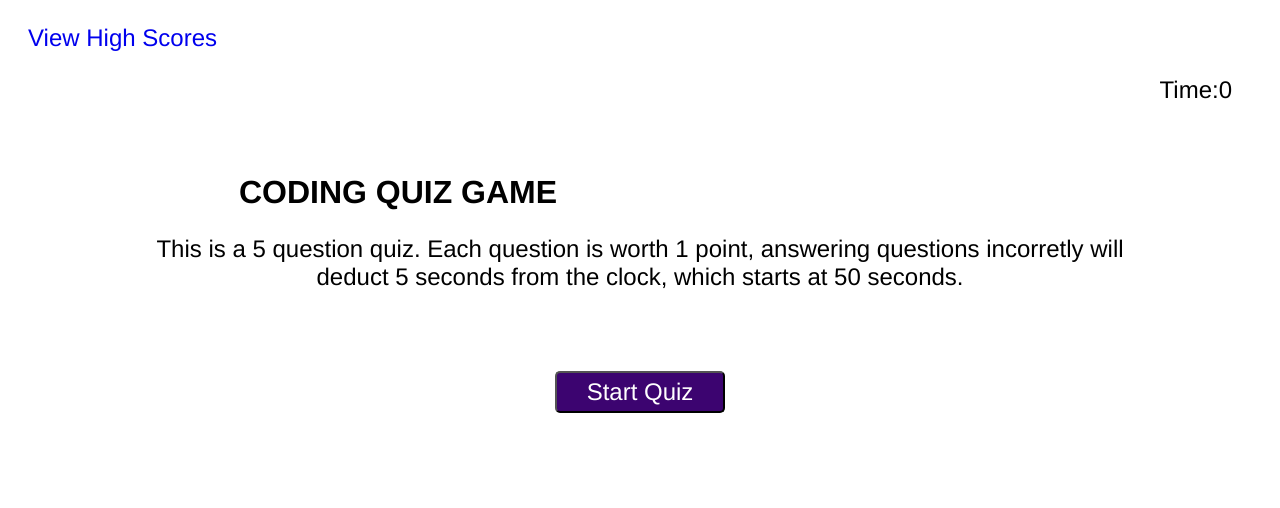
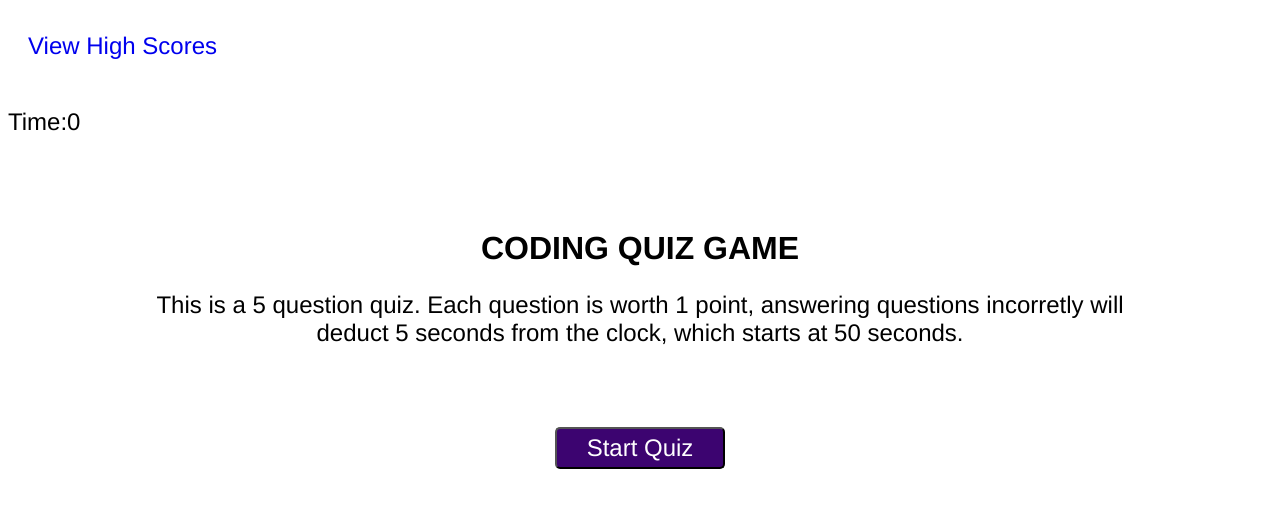
Before and after one commit to Nozerone/Code_Quiz, a plain HTML site: page index.html in a window 1280 px wide. Drawn offline with Linux system fonts and the light colour scheme.

Commit message:
updated files, further developed CSS

```diff
--- a/css/styles.css
+++ b/css/styles.css
@@ -8,25 +8,28 @@ a {
     text-decoration: none;
     flex: auto;
     margin-left: 20px;
-
 }
 h1 {
     font-size: xx-large;
     font-weight: 600 ;
-   width: 500px;
+    width: 500px;
+    display: block;
+
+
+
 }
 h2 {
     font-size: xx-large;
     font-weight: 600;
 
 }
-h3,
-span {
-    display: flex;
-    justify-content: right;
+
+h3 {
+    display: inline-flex;
     margin-right: 20px;
+}
 
-}
+
 button {
     background-color: rgb(60, 4, 112);
     color: white;
@@ -46,6 +49,12 @@ div {
     align-items: center;
     text-align: center;
     margin: 70px;
+    display: list-item;
+    list-style: none !important;
+
+}
+.quiz-info {
+    display: contents;
 
 }
 .my-high-score {
@@ -53,7 +62,7 @@ div {
     text-align: left;
     font-size: larger;
     background-color: rgb(216, 194, 238);
-   margin-left: 80px;
+    margin-left: 80px;
 }
 .high-scores-div {
     flex: auto;
--- a/index.html
+++ b/index.html
@@ -12,7 +12,9 @@
     <!-- CONTAINER TO USE WITH CSS -->
         <header>
             <h3 id = "view-high-scores" class="view-score"><a href="high-scores.html">View High Scores</a></h3>
+            <section class="timer-section">
             <h3>Time: <span id = "timer"></span></h3>
+            </section>
         </header>
         <!-- quiz start -->
         <div id = "landing-page">
--- a/js/app.js
+++ b/js/app.js
@@ -35,7 +35,9 @@ var currentQuestionIndex;
 
 
 
-var btnStartEl = document.getElementById("game-start")
+var btnStartEl = document.getElementById("game-start");
+//testing line 40, function to clear local storage
+var clearBtn = document.getElementById("clearBtn");
 
 
 //State variables
@@ -174,9 +176,15 @@ function handleQuizEnd(score) {
   timer <= 0;
   timerEl.classList.add("hide");
 
+}
+//The following lines stop game from starting.
+//Function to clear high scores from local storage
+// clearBtn.addEventListener("click", clearHighScores);
 
+// function clearHighScores(){
+// localStorage.removeItem("initials and score");
+// }
 
-}
 
 //Constans, Quiz Questions arrays with answers inside array
 var questionArray = [
```
Also changed, not shown: high-scores.html (+1 -1 lines).
